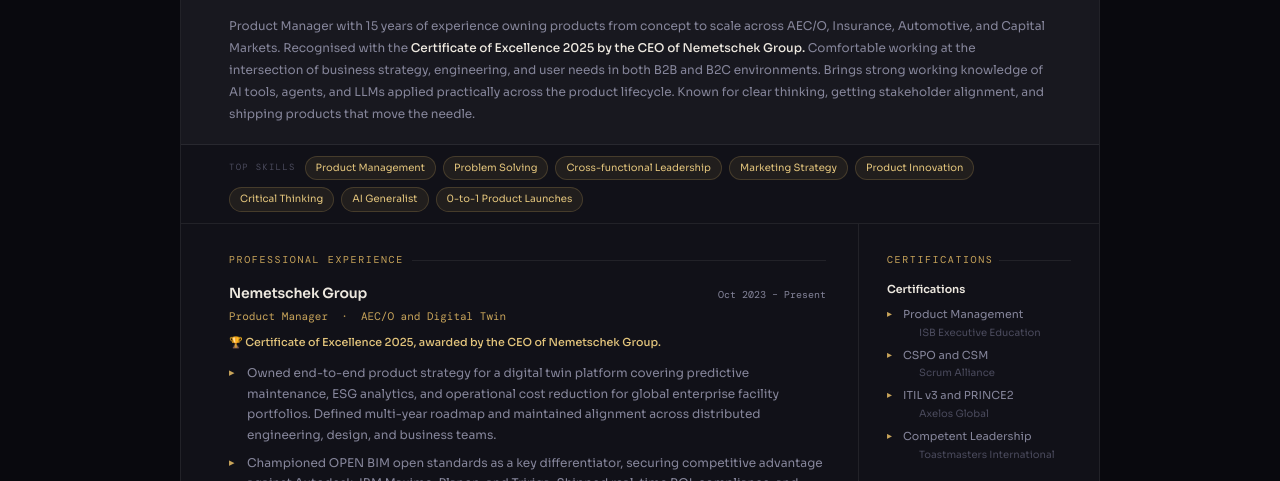
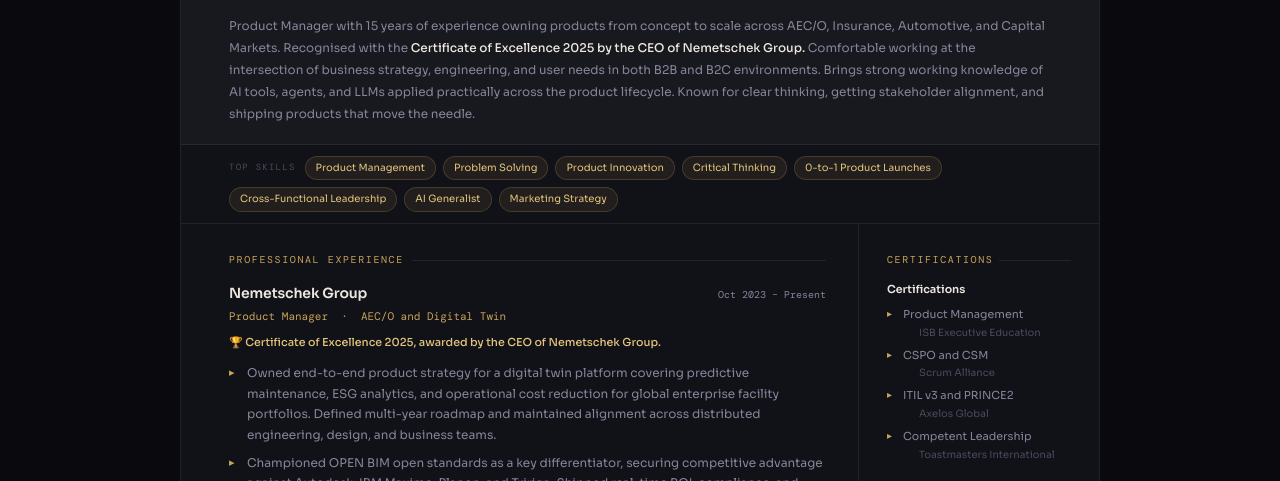
Before and after one commit to chandanpathakba-collab/chandanpathakba-collab.github.io, a plain HTML site: page resume.html in a window 1280 px wide. Shown: the part 319-800 px from the top of the page. Drawn offline with nearby package versions, Linux system fonts and the light colour scheme; a web font is replaced by a local one.

Commit message:
Add files via upload

```diff
--- a/resume.html
+++ b/resume.html
@@ -171,12 +171,12 @@
     <span class="ts-label">Top Skills</span>
     <span class="ts-chip">Product Management</span>
     <span class="ts-chip">Problem Solving</span>
-    <span class="ts-chip">Cross-functional Leadership</span>
-    <span class="ts-chip">Marketing Strategy</span>
     <span class="ts-chip">Product Innovation</span>
     <span class="ts-chip">Critical Thinking</span>
+    <span class="ts-chip">0-to-1 Product Launches</span>
+    <span class="ts-chip">Cross-Functional Leadership</span>
     <span class="ts-chip">AI Generalist</span>
-    <span class="ts-chip">0-to-1 Product Launches</span>
+    <span class="ts-chip">Marketing Strategy</span>
   </div>
 
   <!-- BODY -->
```
